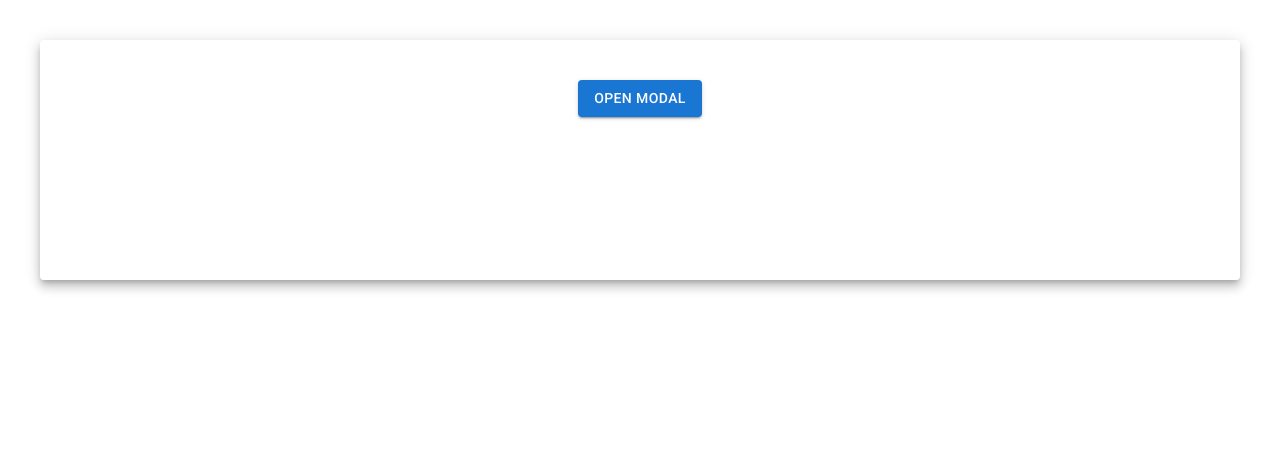
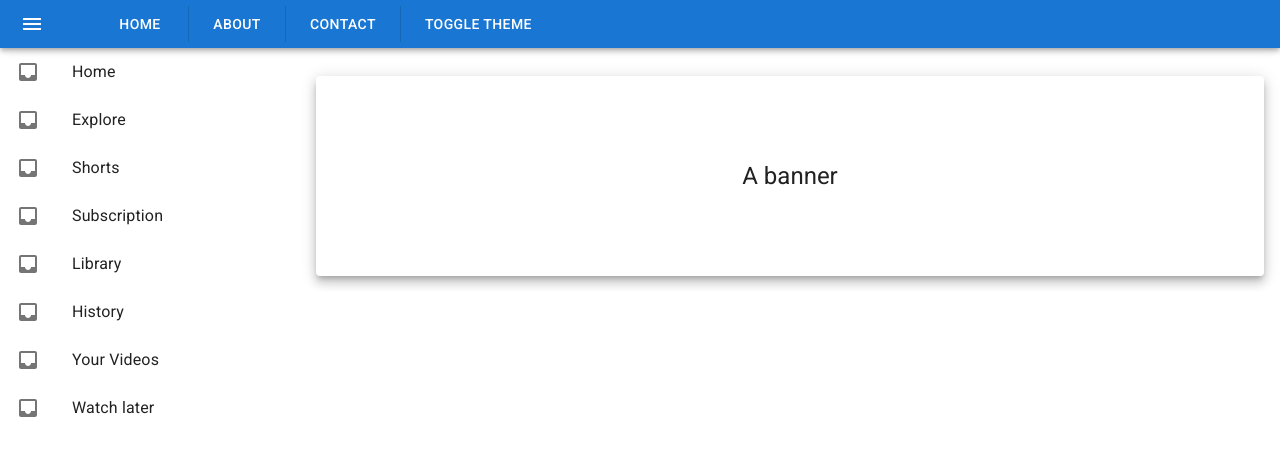
Before and after one commit to BlackLacost/mui-ty-demo, a React (Create React App) app: page / in a window 1280 px wide. Shown: the top 456 px of the page. Built offline with nearby package versions, Linux system fonts and the light colour scheme.

Commit message:
dark/light UI themes

```diff
--- a/src/components/Dummy.js
+++ /dev/null
@@ -1,44 +0,0 @@
-import { Box, Button, Modal, Paper, Typography } from '@mui/material'
-import { useState } from 'react'
-
-const style = {
-  position: 'absolute',
-  top: '50%',
-  left: '50%',
-  transform: 'translate(-50%, -50%)',
-  width: 400,
-  bgcolor: 'background.paper',
-  border: '2px solid #000',
-  boxShadow: 24,
-  p: 4,
-}
-
-const Dummy = () => {
-  const [open, setOpen] = useState(false)
-  const openModal = () => setOpen(true)
-  const closeModal = () => setOpen(false)
-
-  return (
-    <Paper sx={{ minHeight: '200px', m: 5, pt: 5 }} elevation={7}>
-      <Button variant="contained" onClick={openModal}>
-        Open Modal
-      </Button>
-      <Modal
-        open={open}
-        onClose={closeModal}
-        aria-labelledby="modal-modal-title"
-        aria-describedby="modal-modal-description"
-      >
-        <Box sx={style}>
-          <Typography id="modal-modal-title" variant="h6" component="h2">
-            Are you sure?
-          </Typography>
-          <Typography id="modal-modal-description" sx={{ mt: 2 }}>
-            You are about to delete the category
-          </Typography>
-        </Box>
-      </Modal>
-    </Paper>
-  )
-}
-export default Dummy
--- /dev/null
+++ b/src/components/Dummy.jsx
@@ -0,0 +1,75 @@
+import InboxIcon from '@mui/icons-material/Inbox'
+import {
+  Box,
+  CssBaseline,
+  Grid,
+  List,
+  ListItem,
+  ListItemButton,
+  ListItemIcon,
+  ListItemText,
+  Paper,
+  Typography,
+} from '@mui/material'
+import Navbar from './Navbar'
+
+const lists = [
+  { id: 1, item: 'Home' },
+  { id: 2, item: 'Explore' },
+  { id: 3, item: 'Shorts' },
+  { id: 4, item: 'Subscription' },
+  { id: 5, item: 'Library' },
+  { id: 6, item: 'History' },
+  { id: 7, item: 'Your Videos' },
+  { id: 8, item: 'Watch later' },
+]
+
+const Dummy = () => {
+  return (
+    <Box>
+      <CssBaseline />
+      <Navbar />
+      <Box sx={{ marginTop: '60px' }}>
+        <Grid sx={{ position: 'relative' }} container spacing={3}>
+          <Grid item sx={{ width: 300, position: 'fixed', top: 0, bottom: 0 }}>
+            <Box sx={{ mt: 2 }}>
+              <List>
+                {lists.map((listItem) => (
+                  <ListItem disablePadding>
+                    <ListItemButton>
+                      <ListItemIcon>
+                        <InboxIcon />
+                      </ListItemIcon>
+                      <ListItemText primary={listItem.item} />
+                    </ListItemButton>
+                  </ListItem>
+                ))}
+              </List>
+            </Box>
+          </Grid>
+
+          <Grid sx={{ marginLeft: '300px', overflowY: 'auto' }} container item>
+            <Paper
+              sx={{
+                minHeight: '200px',
+                m: 2,
+                backgroundColor: 'background.custom',
+                display: 'flex',
+                width: '100%',
+                justifyContent: 'center',
+                alignItems: 'center',
+              }}
+              elevation={7}
+            >
+              <Typography variant="h5" component="p">
+                A banner
+              </Typography>
+            </Paper>
+          </Grid>
+        </Grid>
+      </Box>
+    </Box>
+  )
+}
+
+export default Dummy
--- /dev/null
+++ b/src/components/Navbar.jsx
@@ -0,0 +1,59 @@
+import MenuIcon from '@mui/icons-material/Menu'
+import {
+  AppBar,
+  Box,
+  Button,
+  Divider,
+  IconButton,
+  Stack,
+  Toolbar,
+} from '@mui/material'
+import React from 'react'
+import { ColorModeContext } from '../context/ThemeContext'
+
+export default function Navbar() {
+  const ctx = React.useContext(ColorModeContext)
+  // const matches = useMediaQuery('(max-width:600px)');
+
+  return (
+    <Box sx={{ flexGrow: 1 }}>
+      <AppBar position="fixed">
+        <Toolbar variant="dense">
+          <IconButton
+            edge="start"
+            color="inherit"
+            aria-label="menu"
+            sx={{ mr: 2 }}
+          >
+            <MenuIcon />
+          </IconButton>
+          <Box sx={{ ml: 5 }}>
+            <Stack
+              direction="row"
+              divider={<Divider orientation="vertical" flexItem />}
+              orientation="vertical"
+              spacing={2}
+            >
+              <Button sx={{ color: '#fff' }} variant="text">
+                Home
+              </Button>
+              <Button sx={{ color: '#fff' }} variant="text">
+                About
+              </Button>
+              <Button sx={{ color: '#fff' }} variant="text">
+                Contact
+              </Button>
+              <Button
+                onClick={ctx.toggleColorMode}
+                sx={{ color: '#fff' }}
+                variant="text"
+              >
+                Toggle theme
+              </Button>
+            </Stack>
+          </Box>
+        </Toolbar>
+      </AppBar>
+    </Box>
+  )
+}
--- /dev/null
+++ b/src/container/AppThemeProvider.jsx
@@ -0,0 +1,25 @@
+import { createTheme, ThemeProvider } from '@mui/material'
+import React from 'react'
+import { ColorModeContext } from '../context/ThemeContext'
+
+const AppThemeProvider = (props) => {
+  const [mode, setMode] = React.useState('light')
+
+  const toggleColorMode = () => {
+    setMode((prevMode) => (prevMode === 'light' ? 'dark' : 'light'))
+  }
+
+  const theme = createTheme({
+    palette: {
+      mode,
+    },
+  })
+
+  return (
+    <ColorModeContext.Provider value={{ mode, toggleColorMode }}>
+      <ThemeProvider theme={theme}>{props.children}</ThemeProvider>
+    </ColorModeContext.Provider>
+  )
+}
+
+export default AppThemeProvider
--- /dev/null
+++ b/src/context/ThemeContext.js
@@ -0,0 +1,6 @@
+import React from 'react'
+
+export const ColorModeContext = React.createContext({
+  toggleColorMode: () => {},
+  mode: '',
+})
--- a/src/index.js
+++ b/src/index.js
@@ -1,17 +1,20 @@
-import React from 'react';
-import ReactDOM from 'react-dom/client';
-import './index.css';
-import App from './App';
-import reportWebVitals from './reportWebVitals';
+import React from 'react'
+import ReactDOM from 'react-dom/client'
+import App from './App'
+import AppThemeProvider from './container/AppThemeProvider'
+import './index.css'
+import reportWebVitals from './reportWebVitals'
 
-const root = ReactDOM.createRoot(document.getElementById('root'));
+const root = ReactDOM.createRoot(document.getElementById('root'))
 root.render(
   <React.StrictMode>
-    <App />
+    <AppThemeProvider>
+      <App />
+    </AppThemeProvider>
   </React.StrictMode>
-);
+)
 
 // If you want to start measuring performance in your app, pass a function
 // to log results (for example: reportWebVitals(console.log))
 // or send to an analytics endpoint. Learn more: https://bit.ly/CRA-vitals
-reportWebVitals();
+reportWebVitals()
```
Also changed, not shown: src/App.jsx (renamed from src/App.js).
